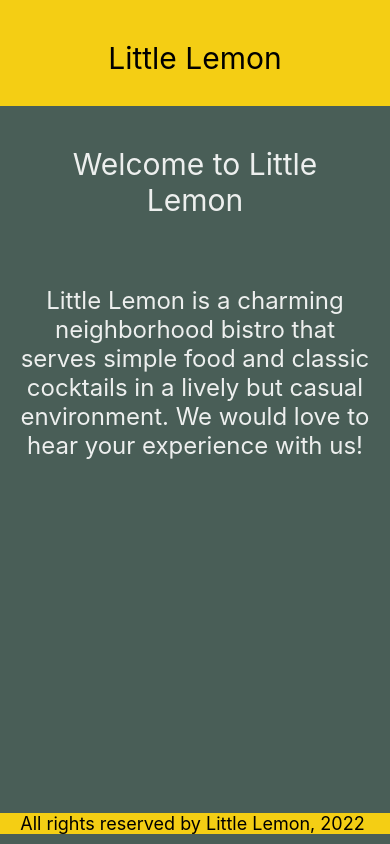
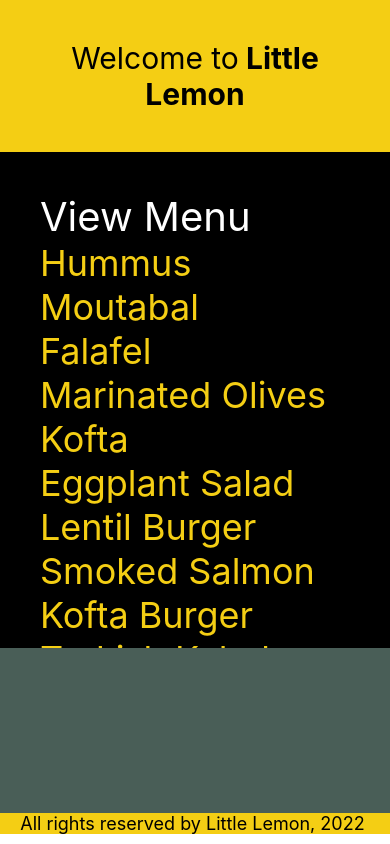
Before and after one commit to JuanTous/SampleProject, a React Native app: screen / in a window 390 px wide. Built offline with nearby package versions, Linux system fonts and the light colour scheme.

Commit message:
Add StyleSheet

```diff
--- a/App.js
+++ b/App.js
@@ -1,23 +1,27 @@
 import * as React from 'react';
-import { View } from 'react-native';
+import { View, StyleSheet } from 'react-native';
+import LittleLemonFooter from './components/LittleLemonFooter';
 
 import LittleLemonHeader from './components/LittleLemonHeader';
-import LittleLemonFooter from './components/LittleLemonFooter';
-import WelcomeScreen from './components/WelcomeScreen';
+import MenuItems from './components/MenuItems';
+
 export default function App() {
   return (
     <>
-      <View
-        style={{
-          flex: 1,
-          backgroundColor: '#495E57',
-        }}>
+      <View style={styles.container}>
         <LittleLemonHeader />
-        <WelcomeScreen />
+        <MenuItems />
       </View>
-      <View style={{ backgroundColor: '#495E57' }}>
+      <View>
         <LittleLemonFooter />
       </View>
     </>
   );
 }
+
+const styles = StyleSheet.create({
+  container: {
+    flex: 1,
+    backgroundColor: '#495E57',
+  },
+});
--- a/components/LittleLemonFooter.js
+++ b/components/LittleLemonFooter.js
@@ -1,21 +1,26 @@
 import * as React from 'react';
-import { View, Text } from 'react-native';
+import { View, Text, StyleSheet } from 'react-native';
 
 export default function LittleLemonFooter() {
   return (
     <View
-      style={{
-        backgroundColor: '#F4CE14',
-        marginBottom: 10,
-      }}>
+      style={footerStyles.container}>
       <Text
-        style={{
-          fontSize: 18,
-          color: 'black',
-          textAlign: 'center',
-        }}>
+        style={footerStyles.innerText}>
         All rights reserved by Little Lemon, 2022{' '}
       </Text>
     </View>
   );
 }
+
+const footerStyles = StyleSheet.create({
+  container: {
+    backgroundColor: '#F4CE14',
+    marginBottom: 10,
+  },
+  innerText: {
+    fontSize: 18,
+    color: 'black',
+    textAlign: 'center',
+  }
+});
--- a/components/LittleLemonHeader.js
+++ b/components/LittleLemonHeader.js
@@ -1,17 +1,28 @@
-import { View, Text } from 'react-native';
+import * as React from 'react';
+import { View, Text, StyleSheet } from 'react-native';
 
 export default function LittleLemonHeader() {
   return (
-    <View style={{ flex: 0.15, backgroundColor: '#F4CE14' }}>
-      <Text
-        style={{
-          padding: 40,
-          fontSize: 30,
-          color: 'black',
-          textAlign: 'center',
-        }}>
-        Little Lemon
+    <View style={headerStyles.container}>
+      <Text style={headerStyles.headerText}>
+	  Welcome to
+        <Text style={headerStyles.innerText}> Little Lemon</Text>
       </Text>
     </View>
   );
 }
+
+const headerStyles = StyleSheet.create({
+  container: {
+    backgroundColor: '#F4CE14',
+  },
+  headerText: {
+    padding: 40,
+    fontSize: 30,
+    color: 'black',
+    textAlign: 'center',
+  },
+  innerText: {
+    fontWeight: 'bold',
+  },
+});
--- /dev/null
+++ b/components/MenuItems.js
@@ -0,0 +1,42 @@
+import React from 'react';
+import { View, Text, ScrollView, StyleSheet } from 'react-native';
+
+const menuItemsToDisplay = [
+  'Hummus \nMoutabal \nFalafel \nMarinated Olives \nKofta \nEggplant Salad \nLentil Burger \nSmoked Salmon \nKofta Burger \nTurkish Kebab \nFries \nButtered Rice \nBread Sticks \nPita Pocket \nLentil Soup \nGreek Salad \nRice Pilaf \nBaklava \nTartufo \nTiramisu \nPanna Cotta',
+];
+
+const MenuItems = () => {
+  return (
+    <View style={menuStyles.container}>
+      <ScrollView
+        horizontal={false}
+        indicatorStyle={'white'}
+        style={menuStyles.innerContainer}>
+        <Text style={menuStyles.headerText}>View Menu</Text>
+        <Text style={menuStyles.itemText}>{menuItemsToDisplay[0]}</Text>
+      </ScrollView>
+    </View>
+  );
+};
+
+const menuStyles = StyleSheet.create({
+  container: {
+    flex: 0.75,
+  },
+  innerContainer: {
+    paddingHorizontal: 40,
+    paddingVertical: 40,
+    backgroundColor: 'black',
+  },
+  headerText: {
+    color: 'white',
+    fontSize: 40,
+    flexWrap: 'wrap',
+  },
+  itemText: {
+    color: '#F4CE14',
+    fontSize: 36,
+  },
+});
+
+export default MenuItems;
--- a/components/WelcomeScreen.js
+++ b/components/WelcomeScreen.js
@@ -1,13 +1,13 @@
 import * as React from 'react';
-import { View, Text } from 'react-native';
+import { ScrollView, Text } from 'react-native';
 
 export default function WelcomeScreen() {
   return (
-    <View style={{ flex: 1 }}>
+    <ScrollView indicatorStyle={"white"} style={{ flex: 1 }}>
       <Text
         style={{
           padding: 40,
-          fontSize: 30,
+          fontSize: 50,
           color: '#EDEFEE',
           textAlign: 'center',
         }}>
@@ -15,7 +15,7 @@
       </Text>
       <Text
         style={{
-          fontSize: 24,
+          fontSize: 38,
           padding: 20,
           marginVertical: 8,
           color: '#EDEFEE',
@@ -23,8 +23,8 @@
         }}>
         Little Lemon is a charming neighborhood bistro that serves simple food
         and classic cocktails in a lively but casual environment. We would love
-        to hear your experience with us!
+        to hear more about your experience with us!
       </Text>
-    </View>
+    </ScrollView>
   );
 }
```
